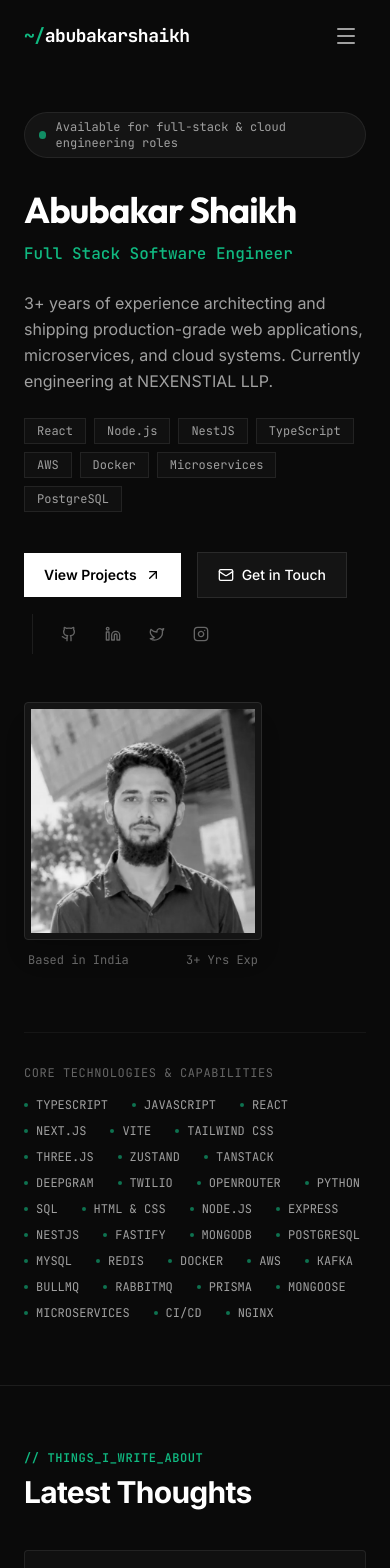
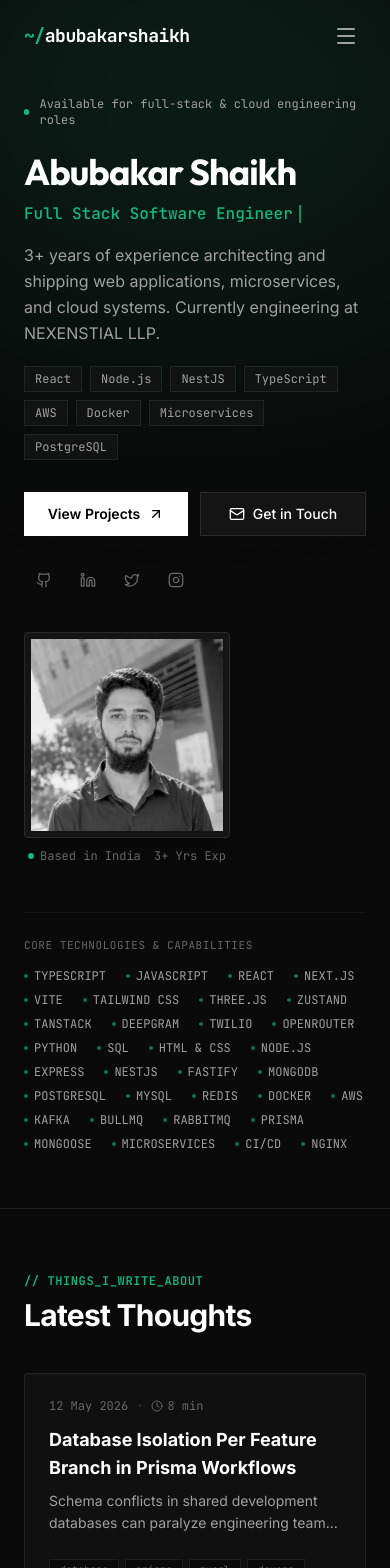
Before and after one commit to abubakar-shaikh-dev/portfolio, a Next.js app: page / in a window 390 px wide. Shown: the top 1568 px of the page. Built offline with nearby package versions, Linux system fonts and the light colour scheme.

Commit message:
feat: add HeroSection component and favicon asset

```diff
--- a/src/app/sections/HeroSection.tsx
+++ b/src/app/sections/HeroSection.tsx
@@ -17,46 +17,52 @@ export async function HeroSection() {
   const allSkillsList = Array.from(new Set([...(skillsData.row1 || []), ...(skillsData.row2 || [])]));
 
   return (
-    <section id="hero" className="relative border-b border-border-primary/60 bg-bg-primary pt-28 pb-16 lg:pt-36 lg:pb-20">
-      <div className="section-container">
-        {/* Availability Badge */}
-        <div className="mb-8 inline-flex items-center gap-2.5 rounded-full border border-border-primary/80 bg-bg-secondary px-3.5 py-1.5 text-xs text-text-secondary animate-fade-in-up" style={{ animationDelay: '100ms' }}>
-          <span className="h-2 w-2 rounded-full bg-accent animate-pulse" />
-          <span className="font-mono">Available for full-stack &amp; cloud engineering roles</span>
+    <section id="hero" className="relative overflow-hidden border-b border-border-primary/60 bg-bg-primary pt-24 pb-14 sm:pt-28 sm:pb-16 lg:pt-36 lg:pb-20">
+      {/* Subtle Background Ambiance Glow & Grid */}
+      <div className="pointer-events-none absolute inset-0 bg-grid-pattern opacity-60" />
+      <div className="pointer-events-none absolute -top-32 left-1/2 -z-0 h-[450px] w-[650px] -translate-x-1/2 rounded-full bg-accent/10 blur-[130px]" />
+
+      <div className="section-container relative z-10">
+        {/* Status Line */}
+        <div className="mb-6 sm:mb-8 flex items-center gap-2.5 font-mono text-xs text-text-secondary animate-fade-in-up" style={{ animationDelay: '100ms' }}>
+          <span className="h-1.5 w-1.5 rounded-full bg-accent" />
+          <span>Available for full-stack &amp; cloud engineering roles</span>
         </div>
 
-        <div className="grid grid-cols-1 gap-12 lg:grid-cols-12 lg:items-center">
-          {/* Left Main Content */}
+        <div className="grid grid-cols-1 gap-8 lg:grid-cols-12 lg:items-center lg:gap-12">
+          {/* Main Hero Content */}
           <div className="lg:col-span-8">
             <h1 className="font-display text-4xl font-bold tracking-tight text-white sm:text-6xl lg:text-7xl animate-fade-in-up" style={{ animationDelay: '180ms' }}>
               Abubakar Shaikh
             </h1>
 
-            <p className="mt-3 font-mono text-base font-medium text-accent sm:text-lg animate-fade-in-up" style={{ animationDelay: '260ms' }}>
-              Full Stack Software Engineer
+            <p className="mt-2.5 sm:mt-3 inline-flex items-center gap-1.5 font-mono text-base font-medium text-accent sm:text-lg animate-fade-in-up" style={{ animationDelay: '240ms' }}>
+              <span>Full Stack Software Engineer</span>
+              <span className="inline-block h-[1.1em] w-[2.5px] rounded-sm bg-accent align-middle animate-pulse" />
             </p>
 
-            <p className="mt-6 max-w-2xl text-base leading-relaxed text-text-secondary sm:text-lg animate-fade-in-up" style={{ animationDelay: '340ms' }}>
-              3+ years of experience architecting and shipping production-grade web applications, microservices, and cloud systems. Currently engineering at NEXENSTIAL LLP.
+            <p className="mt-4 sm:mt-6 max-w-2xl text-base leading-relaxed text-text-secondary sm:text-lg animate-fade-in-up" style={{ animationDelay: '300ms' }}>
+              3+ years of experience architecting and shipping web applications, microservices, and cloud systems. Currently engineering at NEXENSTIAL LLP.
             </p>
 
-            {/* Key Focus Technologies */}
-            <div className="mt-6 flex flex-wrap gap-2 animate-fade-in-up" style={{ animationDelay: '420ms' }}>
+            {/* Key Focus Tech Tags */}
+            <div className="mt-5 sm:mt-6 flex flex-wrap gap-2 animate-fade-in-up" style={{ animationDelay: '360ms' }}>
               {focusTech.map((tech) => (
                 <span
                   key={tech}
-                  className="rounded-md border border-border-primary/80 bg-bg-secondary/60 px-3 py-1 font-mono text-xs text-text-secondary transition-[border-color,color,transform] duration-150 ease-out-premium hover:border-accent/40 hover:text-white active:scale-97 cursor-default"
+                  className="rounded-md border border-border-primary/80 bg-bg-secondary/80 px-2.5 py-1 font-mono text-xs text-text-secondary transition-colors duration-150 hover:border-accent/40 hover:text-white cursor-default"
                 >
                   {tech}
                 </span>
               ))}
             </div>
 
-            {/* CTAs & Social Links */}
-            <div className="mt-10 flex flex-wrap items-center gap-4 animate-fade-in-up" style={{ animationDelay: '500ms' }}>
+            {/* Action Buttons & Socials */}
+            <div className="mt-8 sm:mt-10 flex flex-col gap-4 sm:flex-row sm:items-center sm:gap-4 animate-fade-in-up" style={{ animationDelay: '420ms' }}>
+              <div className="flex items-center gap-3 w-full sm:w-auto">
                 <Link
                   href="/projects"
-                className="group inline-flex items-center gap-2 rounded-md bg-white px-5 py-3 text-sm font-semibold text-black transition-[background-color,transform] duration-150 ease-out-premium hover:bg-white/90 active:scale-97"
+                  className="group flex-1 sm:flex-initial inline-flex h-11 items-center justify-center gap-2 rounded-md bg-white px-5 text-sm font-semibold text-black transition-transform duration-150 ease-out-premium hover:bg-white/90 active:scale-95"
                 >
                   <span>View Projects</span>
                   <ArrowUpRight className="h-4 w-4 transition-transform duration-150 ease-out-premium group-hover:translate-x-0.5 group-hover:-translate-y-0.5" />
@@ -64,13 +70,15 @@ export async function HeroSection() {
 
                 <Link
                   href="/contact"
-                className="inline-flex items-center gap-2 rounded-md border border-border-primary bg-bg-secondary px-5 py-3 text-sm font-medium text-white transition-[border-color,color,transform] duration-150 ease-out-premium hover:border-accent hover:text-accent active:scale-97"
+                  className="flex-1 sm:flex-initial inline-flex h-11 items-center justify-center gap-2 rounded-md border border-border-primary bg-bg-secondary px-5 text-sm font-medium text-white transition-colors duration-150 hover:border-accent hover:text-accent active:scale-95"
                 >
                   <Mail className="h-4 w-4" />
                   <span>Get in Touch</span>
                 </Link>
+              </div>
 
-              <div className="ml-2 flex items-center gap-1 border-l border-border-primary/60 pl-4">
+              {/* Social Links Bar */}
+              <div className="flex items-center justify-start gap-1 pt-2 sm:pt-0 sm:border-l sm:border-border-primary/60 sm:pl-4">
                 {socials.map((social) => (
                   <a
                     key={social.label}
@@ -78,7 +86,7 @@ export async function HeroSection() {
                     target="_blank"
                     rel="noopener noreferrer"
                     aria-label={social.label}
-                    className="flex h-10 w-10 items-center justify-center rounded-md text-text-muted transition-[background-color,color,transform] duration-150 ease-out-premium hover:bg-bg-secondary hover:text-white active:scale-95"
+                    className="flex h-10 w-10 items-center justify-center rounded-md text-text-muted transition-colors duration-150 hover:bg-bg-secondary hover:text-white active:scale-95"
                   >
                     <social.icon className="h-4 w-4" />
                   </a>
@@ -87,37 +95,40 @@ export async function HeroSection() {
             </div>
           </div>
 
-          {/* Right Clean Profile Image */}
-          <div className="lg:col-span-4 flex justify-start lg:justify-end animate-fade-in-up" style={{ animationDelay: '380ms' }}>
-            <div className="relative group">
+          {/* Profile Photo */}
+          <div className="lg:col-span-4 flex justify-start lg:justify-end animate-fade-in-up" style={{ animationDelay: '480ms' }}>
+            <div className="relative group max-w-[240px] sm:max-w-[260px] lg:max-w-none">
               <div className="overflow-hidden rounded-xl border border-border-primary bg-bg-secondary p-1.5 shadow-xl">
                 <Image
                   src="/images/profile_2.webp"
-                  alt="Abubakar Shaikh — Full Stack Software Engineer profile photo"
+                  alt="Abubakar Shaikh profile photo"
                   width={256}
                   height={256}
                   priority
                   unoptimized
-                  className="h-56 w-56 sm:h-64 sm:w-64 rounded-lg object-cover grayscale transition-[filter,transform] duration-250 ease-out-premium group-hover:grayscale-0 group-hover:scale-[1.02]"
+                  className="h-48 w-48 sm:h-60 sm:w-60 lg:h-64 lg:w-64 rounded-lg object-cover grayscale transition-all duration-300 ease-out-premium group-hover:grayscale-0 group-hover:scale-[1.02]"
                 />
               </div>
 
-              <div className="mt-3 flex items-center justify-between px-1 font-mono text-xs text-text-muted">
-                <span>Based in India</span>
+              <div className="mt-2.5 flex items-center justify-between px-1 font-mono text-xs text-text-muted">
+                <span className="flex items-center gap-1.5">
+                  <span className="h-1.5 w-1.5 rounded-full bg-accent" />
+                  Based in India
+                </span>
                 <span>3+ Yrs Exp</span>
               </div>
             </div>
           </div>
         </div>
 
-        {/* Minimal Quiet Tech Stack List */}
-        <div className="mt-16 border-t border-border-primary/40 pt-8 animate-fade-in-up" style={{ animationDelay: '580ms' }}>
-          <p className="font-mono text-xs uppercase tracking-wider text-text-muted">
+        {/* Tech Stack List */}
+        <div className="mt-12 sm:mt-16 border-t border-border-primary/40 pt-6 sm:pt-8 animate-fade-in-up" style={{ animationDelay: '540ms' }}>
+          <p className="font-mono text-[11px] sm:text-xs uppercase tracking-wider text-text-muted">
             Core Technologies &amp; Capabilities
           </p>
-          <div className="mt-4 flex flex-wrap gap-x-6 gap-y-2.5 font-mono text-xs text-text-secondary">
+          <div className="mt-3.5 flex flex-wrap gap-x-5 gap-y-2 font-mono text-xs text-text-secondary">
             {allSkillsList.map((skill) => (
-              <span key={skill} className="flex items-center gap-2 transition-colors duration-150 hover:text-white">
+              <span key={skill} className="flex items-center gap-1.5 transition-colors duration-150 hover:text-white">
                 <span className="h-1 w-1 rounded-full bg-accent/60" />
                 {skill}
               </span>
```
Also changed, not shown: 2 other files (tests, documents, lock files or other folders). Lines whose indentation alone changed are shown as unchanged.
